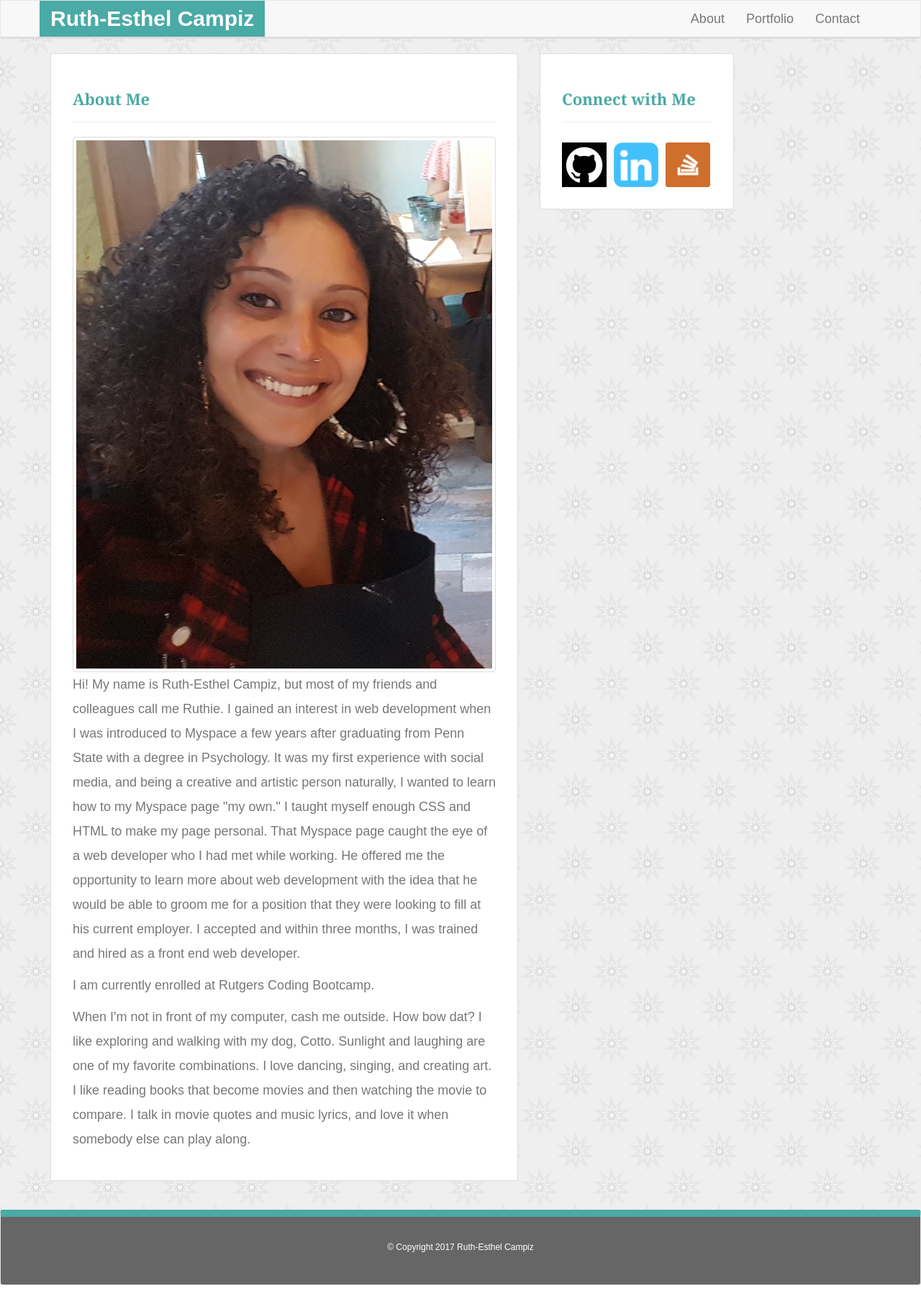
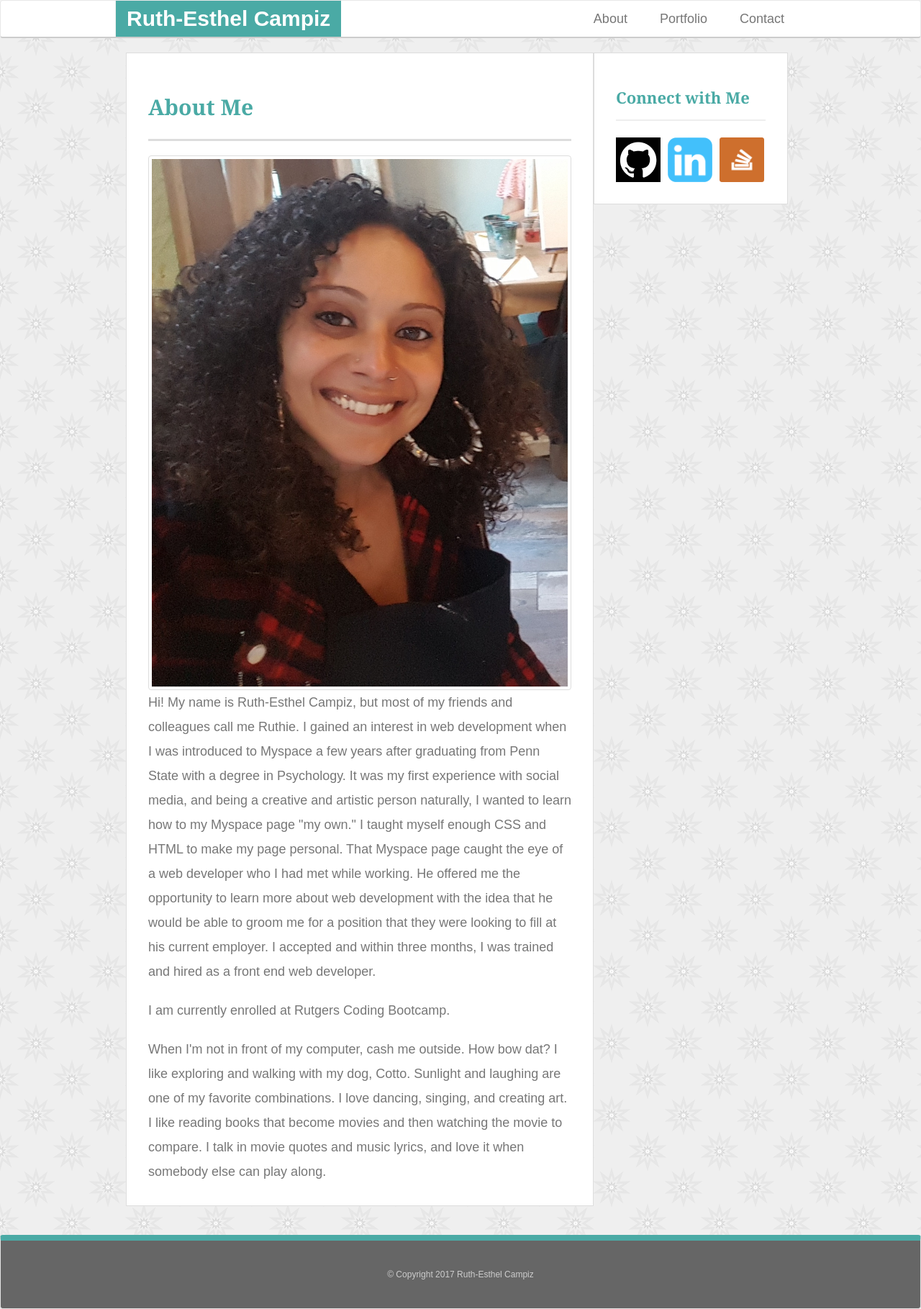
Before and after one commit to ruthieirl/Bootstrap-Portfolio, a plain HTML site: page index.html in a window 1280 px wide. Shown: the whole page at 72% size. Before the commit the page ends 1786 px from the top, so only its background shows below. Drawn offline with nearby package versions, Linux system fonts and the light colour scheme.

Commit message:
added Bootstrap cols

```diff
--- a/assets/css/styles.css
+++ b/assets/css/styles.css
@@ -6,10 +6,31 @@ body {
   background: url("../images/bckgrnd.png");
 }
 
-p {
-
+* {
+  box-sizing: border-box;
 }
 
+/* general */
+
+.container {
+  width: 100%;
+  max-width: 960px;
+  margin: 0 auto;
+  clear: both;
+}
+
+h1,
+h2,
+h3,
+p {
+  margin-bottom: 20px;
+}
+
+p:last-child {
+  margin-bottom: 0;
+}
+
+h1,
 h2,
 h3 {
   font-family: Georgia, Times, "Times New Roman", serif;
@@ -18,46 +39,80 @@ h3 {
 }
 
 h1 {
-	font-family: Georgia, Times, "Times New Roman", serif;
-  	font-weight: 700;
   padding-bottom: 20px;
   font-size: 30px;
   line-height: 49px;
   border-bottom: 3px solid #ddd;
-  	color: #fff;
-  	background-color: #4aaaa5;
 }
 
 h2,
 h3 {
   font-size: 22px;
-  color: #4aaaa5;
 }
 
-.head {
-	border-bottom: 3px solid #ddd;
+/* header */
+
+#masthead {
+  position: fixed;
+  z-index: 99;
+  width: 100%;
+  margin: 0 0 30px;
+  overflow: auto;
+  color: #fff;
+  background: #fff;
+  border-bottom: 2px solid #ccc;
 }
 
-.main {
-
+#logo {
+  float: left;
+  width: 250px;
+  height: 90px;
+  font-family: Georgia, Times, "Times New Roman", serif;
+  font-size: 30px;
+  font-weight: 700;
+  line-height: 90px;
+  color: #fff;
+  text-align: center;
+  text-decoration: none;
+  background: #4aaaa5;
 }
 
-.bio {
-  	width: 100%;
-  	max-width: 650px;
-  	padding: 30px;
-  	margin: 0 30px 40px 0;
-  	background: #fff;
-  	border: 1px solid #ddd;
+nav a {
+  display: inline-block;
+  padding-left: 15px;
+  margin-left: 15px;
+  line-height: 18px;
+  color: #999;
+  text-decoration: none;
+  border-left: 1px solid #efefef;
 }
 
-.bio-img {
-	max-width: 200px;
-	float: left;
-	margin-right: 25px;
+nav a:first-child {
+  border-left: 0 none;
 }
 
- .aside {
+.hdr {
+	background-color: #fff;
+	border-bottom: 2px #ccc solid;
+}
+
+/* footer */
+
+.footer {
+  padding: 30px 0;
+  clear: both;
+  font-size: 12px;
+  color: #fff;
+  color: #ccc;
+  text-align: center;
+  background: #666;
+  border-top: 8px solid #4aaaa5;
+  margin: 0;
+}
+
+/* sidebar */
+
+.sidebar {
   width: 100%;
   max-width: 270px;
   padding: 30px;
@@ -66,15 +121,39 @@ h3 {
   border: 1px solid #ddd;
 }
 
- .smedia {
+h3,
+.sidebar h2 {
+  padding-bottom: 20px;
+  margin-bottom: 15px;
+  line-height: 22px;
+  border-bottom: 2px solid #eee;
+}
+
+.social {
   width: 62px;
   height: 62px;
   margin-top: 8px;
   margin-right: 5px;
 }
 
- .smedia:last-child {
+.social:last-child {
   margin-right: 0;
+}
+
+/* main */
+
+#main-container {
+  padding-top: 130px;
+}
+
+.main-section {
+  float: left;
+  width: 100%;
+  max-width: 650px;
+  padding: 30px;
+  margin: 0 0 40px;
+  background: #fff;
+  border: 1px solid #ddd;
 }
 
 /* portfolio page */
@@ -123,11 +202,11 @@ h3 {
 
 #contact-form ul {
   margin-bottom: 20px;
-  list-style-type: none;
 }
 
 #contact-form li {
   margin-bottom: 10px;
+  list-style: none;
 }
 
 label,
@@ -160,12 +239,29 @@ input[type=submit] {
   border: 0 none;
 }
 
-.nav-footer {
+
+@media screen and (max-width: 980px) {
+  .container {
+    width: 100%;
+    max-width: 900px;
+    margin: 0 auto;
+    clear: both;
+  }
+
+  .main-img {
+	max-width: 200px;
+	float: left;
+	margin-right: 25px;
+  }
+
+  /* footer */
+
+.colored-bar {
   	color: #fff;
 	font-size: 12px;
 	background-color: #666;
-	border-top: 10px solid #4aaaa5;
-	padding: 25px 0 25px 0;
+	border-top: 8px solid #4aaaa5;
+	padding: 30px 0 30px 0;
 	margin: 0;
 	text-align: center;
 }
--- a/index.html
+++ b/index.html
@@ -18,7 +18,7 @@
 <body>
 
 	<!-- start navbar-->
-	<nav class="navbar navbar-default head">
+	<nav class="navbar navbar-default hdr">
 		<div class="container">
 
 		    <!-- Brand and toggle get grouped for better mobile display -->
@@ -28,7 +28,7 @@
 		        <span class="icon-bar"></span>
 		        <span class="icon-bar"></span>
 		      </button>
-		      <a class="navbar-brand" href="#" style="background-color: #4aaaa5; color: #fff; font-weight: 700; font-size: 30px; font-family: "Georgia", Times, "Times New Roman", serif;">Ruth-Esthel Campiz</a>
+		      <a class="navbar-brand" href="#" style="background-color: #4aaaa5; color: #fff; font-weight: 700; font-size: 30px;">Ruth-Esthel Campiz</a>
 		    </div>
 
 			<!-- Collect the nav links, forms, and other content for toggling -->
@@ -49,13 +49,11 @@
 
 	<!--start main content area-->
 	<div class="container main">
-		<div class="bio col-lg-5 col-md-5 col-sm-12">
+		<div class="main-section col-lg-8 col-md-8 col-sm-12 col-xs-12">
 
-			<h2>About Me</h2>
+			<h1>About Me</h1>
 
-			<hr>
-
-			<img src="assets/images/headshot.jpg" alt="your favorite girl" class="img-thumbnail bio-imgc"/>
+			<img src="assets/images/headshot.jpg" alt="your favorite girl" class="img-thumbnail main-img"/>
 
 			<p>Hi!  My name is Ruth-Esthel Campiz, but most of my friends and colleagues call me Ruthie.  I gained an interest in web development when I was introduced to Myspace a few years after graduating from Penn State with a degree in Psychology.  It was my first experience with social media, and being a creative and artistic person naturally, I wanted to learn how to my Myspace page "my own."  I taught myself enough CSS and HTML to make my page personal.  That Myspace page caught the eye of a web developer who I had met while working.  He offered me the opportunity to learn more about web development with the idea that he would be able to groom me for a position that they were looking to fill at his current employer.  I accepted and within three months, I was trained and hired as a front end web developer.</p>
 
@@ -64,19 +62,18 @@
 			<p>When I'm not in front of my computer, cash me outside. How bow dat? I like exploring and walking with my dog, Cotto. Sunlight and laughing are one of my favorite combinations. I love dancing, singing, and creating art. I like reading books that become movies and then watching the movie to compare. I talk in movie quotes and music lyrics, and love it when somebody else can play along.</p>
 
 		</div>
-		<div class="aside col-lg-3 col-md-3 col-sm-12">
+		<div class="sidebar col-lg-4 col-md-4 col-sm-12 col-xs-12">
 			<h3>Connect with Me</h3>
-			<hr>
-			<img src="assets/images/github.png" alt="github logo" class="smedia"/>
-			<img src="assets/images/linkedin.png" alt="linkedin logo" class="smedia"/>
-			<img src="assets/images/stackoverflow.png" alt="stackoverflow logo" class="smedia"/>
+			<img src="assets/images/github.png" alt="github logo" class="social"/>
+			<img src="assets/images/linkedin.png" alt="linkedin logo" class="social"/>
+			<img src="assets/images/stackoverflow.png" alt="stackoverflow logo" class="social"/>
 		</div>
 
 	</div>
 	<!--end main content area-->
 
 	<!--start footer-->
-	<div class="navbar navbar-default nav-footer">
+	<div class="navbar navbar-default footer">
 		<div class="container">
 			<p>&#169; Copyright 2017 Ruth-Esthel Campiz</p>
 		</div>
```
Also changed, not shown: contact.html (+8 -9 lines), portfolio.html (+8 -11 lines). Lines whose indentation alone changed are shown as unchanged.
